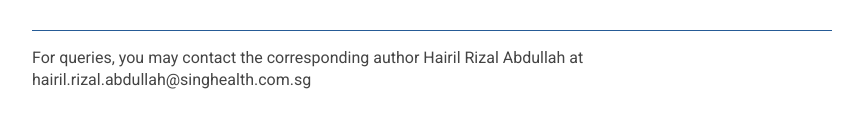
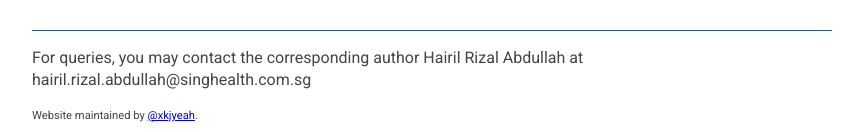
Before and after one commit to cares-calculator/cares, a Jekyll site: the page built from calculator.md, in a window 1280 px wide. Shown: the part 863-995 px from the top of the page, without its empty margins (208-1071 px from the left). Built offline with Jekyll 4.4.1, drawn with Linux system fonts in a browser that asks for light colours; nearby versions of some CDN libraries; our own code applies the rules of GitHub Pages for plain Markdown files; a script that is not in the unit is left out; the repository's description, which GitHub fills in, is left out; before the commit the page ends 971 px from its top, so only the background shows below that.

Commit message:
add a little credits to myself :smirk

```diff
--- a/_layouts/default.html
+++ b/_layouts/default.html
@@ -229,7 +229,12 @@ dd {
     <!-- FOOTER  -->
     <footer class="inner">
       <hr/>
-      <p>For queries, you may contact the corresponding author Hairil Rizal Abdullah at hairil.rizal.abdullah@singhealth.com.sg</p>
+      <p>
+        For queries, you may contact the corresponding author Hairil Rizal Abdullah at hairil.rizal.abdullah@singhealth.com.sg
+      </p>
+      <p style="font-size: 70%">
+        Website maintained by <a href="https://github.com/xkjyeah/">@xkjyeah</a>.
+      </p>
     </footer>
 
     {% if site.google_analytics %}
```
